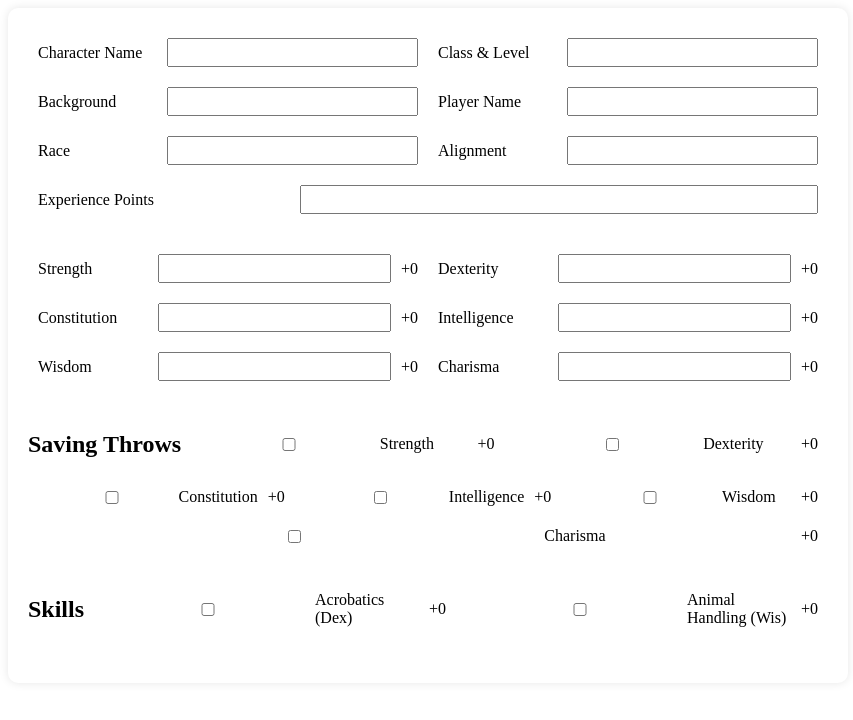
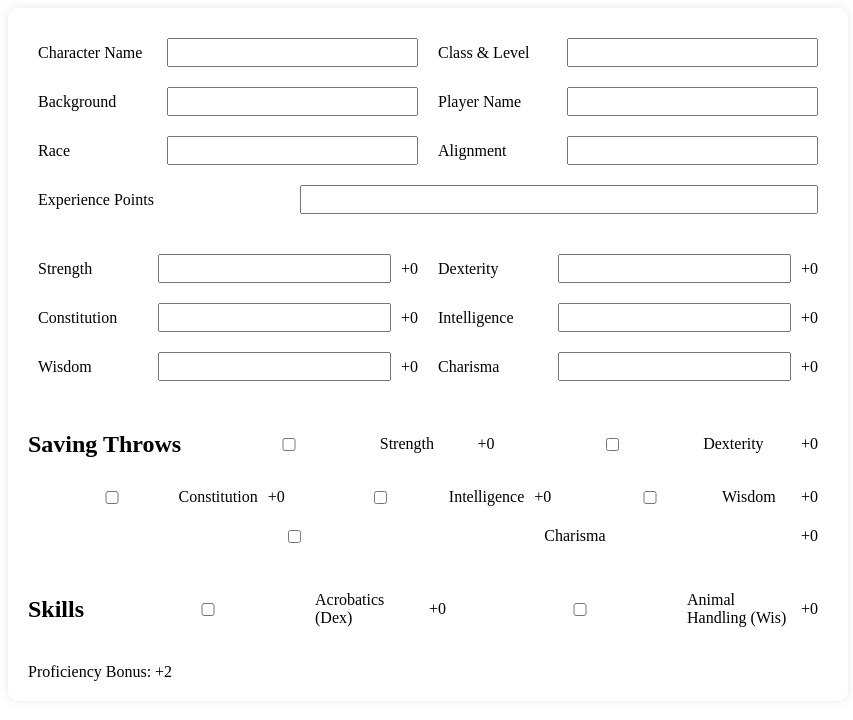
Before and after one commit to allen296/allen296.github.io, a plain HTML site: page index.html in a window 1280 px wide. Shown: the whole page, without its empty margins (0-853 px from the left). Drawn offline with Linux system fonts and the light colour scheme; a script that the page names is missing.

Commit message:
Update index.html

```diff
--- a/index.html
+++ b/index.html
@@ -32,7 +32,7 @@
     <div class="character-sheet">
         <header>
             <div class="header-item"><label>Character Name</label><input type="text"></div>
-            <div class="header-item"><label>Class & Level</label><input type="text"></div>
+            <div class="header-item"><label>Class & Level</label><input type="text" id="level" oninput="updateProficiencyBonusAndModifiers()"></div>
             <div class="header-item"><label>Background</label><input type="text"></div>
             <div class="header-item"><label>Player Name</label><input type="text"></div>
             <div class="header-item"><label>Race</label><input type="text"></div>
@@ -102,6 +102,10 @@
             </div>
             <!-- Add more skills similarly -->
         </section>
+        <div class="proficiency">
+            <label>Proficiency Bonus:</label>
+            <span id="proficiency-bonus">+2</span>
+        </div>
     </div>
     <script src="scripts.js"></script>
 </body>
```
